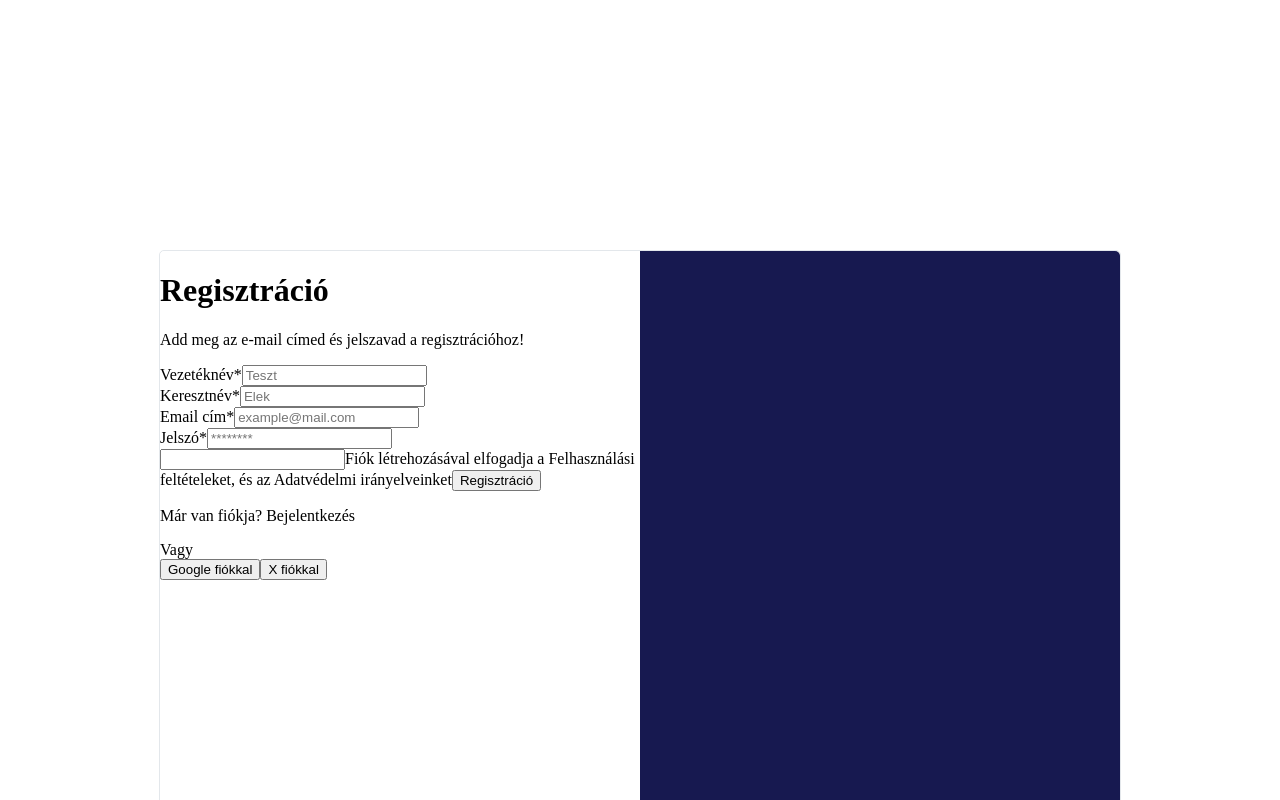
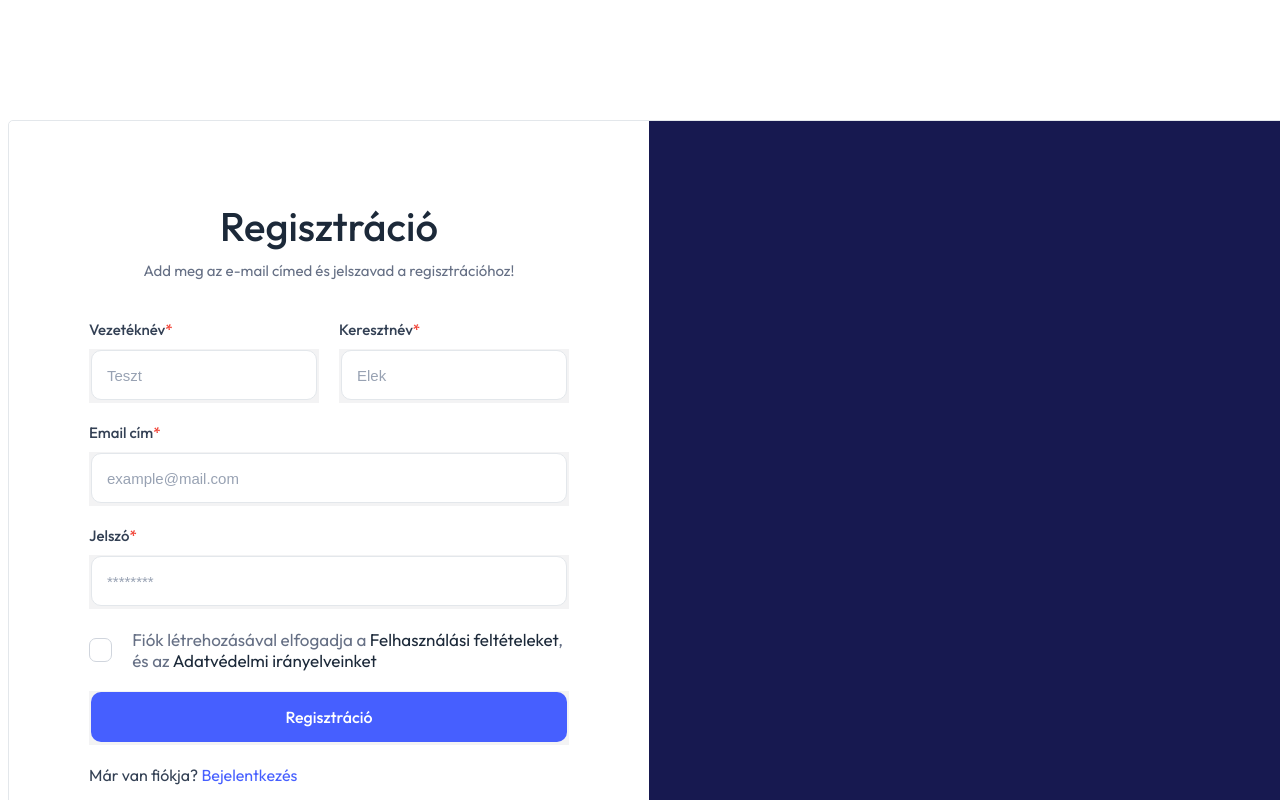
Before and after one commit to Bazska2013/registration-page-tempus, a React (Vite) app: page / in a window 1280 px wide. Shown: the top 800 px of the page. Built offline with nearby package versions, Linux system fonts and the light colour scheme.

Commit message:
Registration form's basic styling is done.

```diff
--- a/src/components/RegisterForm.tsx
+++ b/src/components/RegisterForm.tsx
@@ -2,31 +2,43 @@ const RegisterForm = () => {
     return (
         <div className="registerForm">
             <h1>Regisztráció</h1>
-            <p>Add meg az e-mail címed és jelszavad a regisztrációhoz!</p>
+            <p className="subTitle">Add meg az e-mail címed és jelszavad a regisztrációhoz!</p>
             <div id="textInputs">
                 <div id="nameRow">
                     <div className="inputField">
                         <label htmlFor="lastName">Vezetéknév<span>*</span></label>
-                        <input name="lastName" type="text" placeholder="Teszt"/>
+                        <div className="inputFieldBackground">
+                            <input name="lastName" type="text" placeholder="Teszt"/>
+                        </div>
                     </div>
                     <div className="inputField">
                         <label htmlFor="firstName">Keresztnév<span>*</span></label>
-                        <input name="firstName" type="text" placeholder="Elek"/>
+                        <div className="inputFieldBackground">
+                            <input name="firstName" type="text" placeholder="Elek"/>
+                        </div>
                     </div>
                 </div>
                 <div className="inputField">
                     <label htmlFor="email">Email cím<span>*</span></label>
-                    <input name="email" type="email" placeholder="example@mail.com"/>
+                    <div className="inputFieldBackground">
+                        <input name="email" type="email" placeholder="example@mail.com"/>
+                    </div>
                 </div>
                 <div className="inputField">
                     <label htmlFor="password">Jelszó<span>*</span></label>
-                    <input name="password" type="email" placeholder="********"/>
+                    <div className="inputFieldBackground">
+                        <input name="password" type="password" placeholder="********"/>
+                    </div>
                 </div>
             </div>
-            <input name="accept" type="text" className="checkbox"/>
-            <label htmlFor="accept">Fiók létrehozásával elfogadja a <a>Felhasználási feltételeket</a>, és az <a>Adatvédelmi irányelveinket</a></label>
-            <button className="submitButton">Regisztráció</button>
-            <p>Már van fiókja? <a>Bejelentkezés</a></p>
+            <div className="checkField">
+                <input name="accept" type="checkbox" className="checkbox"/>
+                <label htmlFor="accept">Fiók létrehozásával elfogadja a <a href="">Felhasználási feltételeket</a>, és az <a href="">Adatvédelmi irányelveinket</a></label>
+            </div>
+            <div id="submitButton" className="inputFieldBackground">
+                <button className="bigButton">Regisztráció</button>
+            </div>
+            <p id="hasAccount">Már van fiókja? <a href="">Bejelentkezés</a></p>
             <div className="orDivider">
                 <div className="line"></div>
                 <div className="text">Vagy</div>
--- a/src/index.css
+++ b/src/index.css
@@ -0,0 +1,9 @@
+@import url('https://fonts.googleapis.com/css2?family=Outfit:wght@100..900&display=swap');
+
+body {
+    font-family: 'Outfit', sans-serif;
+}
+
+:root {
+    font-family: 'Outfit', sans-serif;
+}
--- a/src/scss/abstracts/_variables.scss
+++ b/src/scss/abstracts/_variables.scss
@@ -0,0 +1,15 @@
+$registerBorderColor: rgb(227, 231, 235);
+$registerLogoBackgroundColor: rgb(23, 25, 80);
+$white: rgb(255, 255, 255);
+$inputBackgroundColor: rgb(243, 243, 244);
+
+$titleColor: rgb(28, 41, 57);
+$textColor: rgb(102, 112, 133);
+$labelColor: rgb(51, 64, 84);
+$asteriskColor: rgb(241, 68, 55);
+$placeholderColor: rgb(152, 162, 179);
+
+$checkboxBorderColor: rgb(208, 213, 221);
+
+$submitButtonBackground: rgb(70, 95, 255);
+$socialButtonBackground: rgb(242, 244, 247);
--- a/src/scss/components/_buttons.scss
+++ b/src/scss/components/_buttons.scss
@@ -0,0 +1,53 @@
+@use '../abstracts/variables' as *;
+
+.bigButton {
+  width: 100%;
+  height: 50px;
+  background-color: $submitButtonBackground;
+  color: $white;
+  font-size: 16px;
+  font-weight: 500;
+  border: none;
+  border-radius: 10px;
+  font-family: 'Outfit', sans-serif;
+
+  &:hover {
+    background-color: $labelColor;
+  }
+
+  &:active {
+    background-color: $titleColor;
+  }
+}
+
+#submitButton {
+  margin-top: 20px;
+}
+
+#socialsRow {
+  display: flex;
+  flex-direction: row;
+  gap: 20px;
+  margin-top: 20px;
+}
+
+.socialButton {
+  width: 100%;
+  height: 50px;
+  border-radius: 10px;
+  border: none;
+  background-color: $socialButtonBackground;
+  font-family: 'Outfit', sans-serif;
+  font-size: 16px;
+  font-weight: 400;
+  color: $labelColor;
+
+  &:hover {
+    background-color: $placeholderColor;
+    color: $white;
+  }
+
+  &:active {
+    background-color: $checkboxBorderColor;
+  }
+}
--- a/src/scss/main.scss
+++ b/src/scss/main.scss
@@ -1,23 +1,198 @@
+@use './abstracts/variables' as *;
+@use './components/buttons';
+
 .register {
-  width: 960px;
+  width: 1280px;
   aspect-ratio: 560/390;
   display: flex;
   flex-direction: row;
   border-radius: 5px;
-  border: 1px solid rgb(227, 231, 235);
-  margin: 250px auto 0;
+  border: 1px solid $registerBorderColor;
+  margin: 120px auto 0;
 }
 
 .registerForm {
-  background-color: rgb(255, 255, 255);
+  background-color: $white;
   width: 50%;
   border-start-start-radius: inherit;
   border-end-start-radius: inherit;
+  padding: 80px 80px 30px;
+  box-sizing: border-box;
 }
 
 .registerBackground {
-  background-color: rgb(23, 25, 80);
+  background-color: $registerLogoBackgroundColor;
   width: 50%;
   border-start-end-radius: inherit;
   border-end-end-radius: inherit;
 }
+
+h1 {
+  font-size: 40px;
+  font-weight: 500;
+  color: $titleColor;
+}
+
+p {
+  font-size: 15px;
+  font-weight: 400;
+  color: $textColor;
+}
+
+label {
+  color: $labelColor;
+  font-size: 15px;
+  font-weight: 500;
+
+  span {
+    color: $asteriskColor;
+  }
+}
+
+.registerForm {
+  h1 {
+    margin-top: 0;
+    margin-bottom: 0;
+    text-align: center;
+  }
+
+  .subTitle {
+    margin-top: 10px;
+    text-align: center;
+  }
+}
+
+#textInputs {
+  display: flex;
+  flex-direction: column;
+  gap: 20px;
+  margin-top: 40px;
+}
+
+.inputField {
+  display: flex;
+  flex-direction: column;
+  gap: 10px;
+}
+
+.inputFieldBackground {
+  background-color: $inputBackgroundColor;
+  width: 100%;
+  box-sizing: border-box;
+  padding: 1px 2px 3px;
+
+  input {
+    width: 100%;
+    height: 50px;
+    border-radius: 10px;
+    border: 1px solid $registerBorderColor;
+    background-color: $white;
+    box-sizing: border-box;
+    padding-left: 15px;
+    padding-right: 15px;
+    color: $textColor;
+    font-size: 15px;
+    font-weight: 400;
+  }
+
+  input::placeholder {
+    color: $placeholderColor;
+  }
+}
+
+#nameRow {
+  display: flex;
+  flex-direction: row;
+  gap: 20px;
+
+  .inputField {
+    flex: 1 1 0;
+    min-width: 0;
+  }
+}
+
+.checkbox {
+  -webkit-appearance: none;
+  appearance: none;
+  background-color: $white;
+  margin: 0;
+  border: 1px solid $checkboxBorderColor;
+  border-radius: 7px;
+  width: 35px;
+  aspect-ratio: 1/1;
+  place-content: center;
+  display: grid;
+
+  &::before {
+    transform: scale(0);
+    content: "";
+    width: 15px;
+    border-radius: 5px;
+    aspect-ratio: 1/1;
+    margin: 0;
+    transition: 120ms transform ease-in-out;
+    box-shadow: inset 1em 1em $titleColor;
+  }
+
+  &:checked::before {
+    transform: scale(1);
+  }
+}
+
+.checkField {
+  display: flex;
+  flex-direction: row;
+  align-items: center;
+  margin-top: 20px;
+  gap: 20px;
+
+  label {
+    color: $textColor;
+    font-size: 17px;
+    font-weight: 400;
+
+    > a {
+      color: $titleColor;
+      text-decoration: none;
+    }
+
+    > a:hover {
+      text-decoration: underline;
+    }
+  }
+}
+
+#hasAccount {
+  margin-top: 20px;
+  color: $labelColor;
+  font-size: 16px;
+
+  a {
+    color: $submitButtonBackground;
+    text-decoration: none;
+
+    &:hover {
+      text-decoration: underline;
+    }
+  }
+}
+
+.orDivider {
+  display: flex;
+  flex-direction: row;
+  justify-content: space-between;
+  align-items: center;
+  gap: 20px;
+
+  >.line {
+    width: 100%;
+    height: 1px;
+    background-color: $registerBorderColor;
+  }
+
+  >.text {
+    font-size: 15px;
+    font-weight: 400;
+    color: $placeholderColor;
+  }
+}
```
Also changed, not shown: 1 other file (tests, documents, lock files or other folders).
